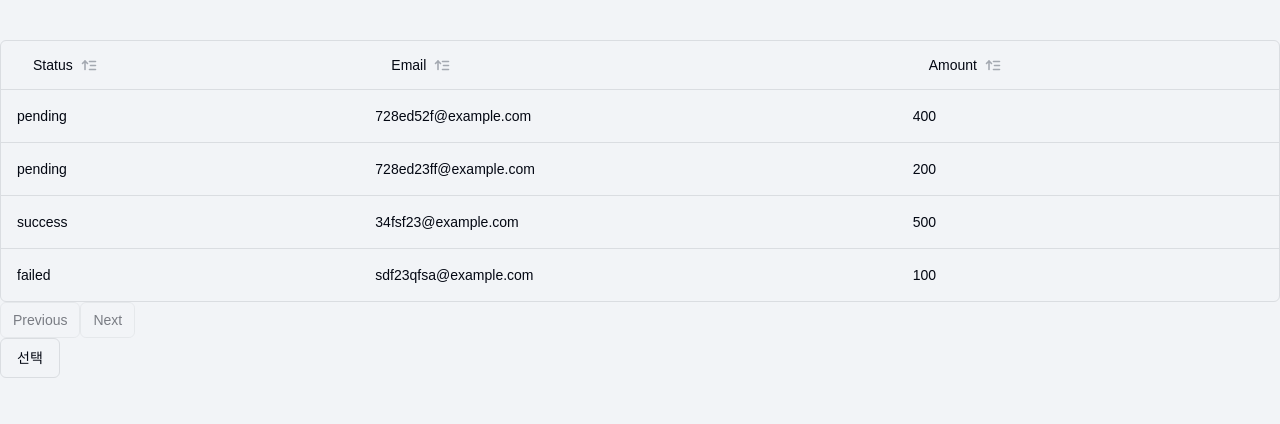
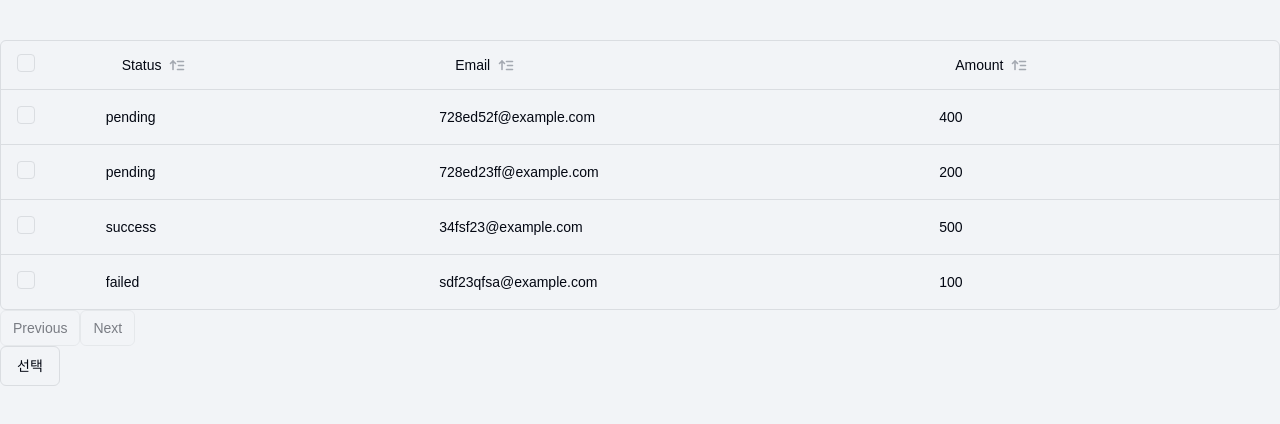
Before and after one commit to yuyeon116/chadcn-test, a Next.js app: page /notice in a window 1280 px wide. Shown: the top 424 px of the page. Built offline with nearby package versions, Linux system fonts and the light colour scheme.

Commit message:
feat: row 선택 기능 구현

```diff
--- a/src/app/notice/page.tsx
+++ b/src/app/notice/page.tsx
@@ -2,8 +2,12 @@
 import { Button } from "@/components/ui/button";
 import { columns, Payment } from "@/shared/ui/Columns";
 import { DataTable } from "@/shared/ui/DataTable";
+import { RowSelectionState } from "@tanstack/react-table";
+import { useState } from "react";
 
 export default function DemoPage() {
+  const [rowSelection, setRowSelection] = useState<RowSelectionState>({});
+
   const data: Payment[] = [
     {
       id: "728ed52f",
@@ -33,8 +37,13 @@ export default function DemoPage() {
 
   return (
     <div className="container mx-auto py-10">
-      <DataTable columns={columns} data={data} />
-      <Button variant="outline" onClick={() => console.log("선택")}>
+      <DataTable
+        columns={columns}
+        data={data}
+        rowSelection={rowSelection}
+        setRowSelection={setRowSelection}
+      />
+      <Button variant="outline" onClick={() => console.log(rowSelection)}>
         선택
       </Button>
     </div>
--- a/src/shared/ui/Columns.tsx
+++ b/src/shared/ui/Columns.tsx
@@ -1,5 +1,6 @@
 "use client";
 
+import { Checkbox } from "@/components/ui";
 import SortingButton from "@/components/ui/notice/SortingButton";
 import { ColumnDef } from "@tanstack/react-table";
 
@@ -13,6 +14,30 @@ export type Payment = {
 };
 
 export const columns: ColumnDef<Payment>[] = [
+  {
+    id: "select",
+    header: ({ table }) => (
+      <Checkbox
+        size="small"
+        checked={
+          table.getIsAllPageRowsSelected() ||
+          (table.getIsSomePageRowsSelected() && "indeterminate")
+        }
+        onCheckedChange={(value) => table.toggleAllPageRowsSelected(!!value)}
+        aria-label="Select all"
+      />
+    ),
+    cell: ({ row }) => (
+      <Checkbox
+        size="small"
+        checked={row.getIsSelected()}
+        onCheckedChange={(value) => row.toggleSelected(!!value)}
+        aria-label="Select row"
+      />
+    ),
+    enableSorting: false,
+    enableHiding: false,
+  },
   {
     accessorKey: "status",
     header: ({ column }) => {
--- a/src/shared/ui/DataTable.tsx
+++ b/src/shared/ui/DataTable.tsx
@@ -8,6 +8,7 @@ import {
   getPaginationRowModel,
   getSortedRowModel,
   useReactTable,
+  RowSelectionState,
 } from "@tanstack/react-table";
 
 import {
@@ -19,16 +20,20 @@ import {
   TableRow,
 } from "@/components/ui/table";
 import { Button } from "@/components/ui/button";
-import { useState } from "react";
+import { Dispatch, SetStateAction, useState } from "react";
 
 interface DataTableProps<TData, TValue> {
   columns: ColumnDef<TData, TValue>[];
   data: TData[];
+  rowSelection: RowSelectionState;
+  setRowSelection: Dispatch<SetStateAction<RowSelectionState>>;
 }
 
 export function DataTable<TData, TValue>({
   columns,
   data,
+  rowSelection,
+  setRowSelection,
 }: DataTableProps<TData, TValue>) {
   const [sorting, setSorting] = useState<SortingState>([]);
 
@@ -41,7 +46,9 @@ export function DataTable<TData, TValue>({
     getSortedRowModel: getSortedRowModel(),
     state: {
       sorting,
+      rowSelection,
     },
+    onRowSelectionChange: setRowSelection,
   });
 
   return (
```
